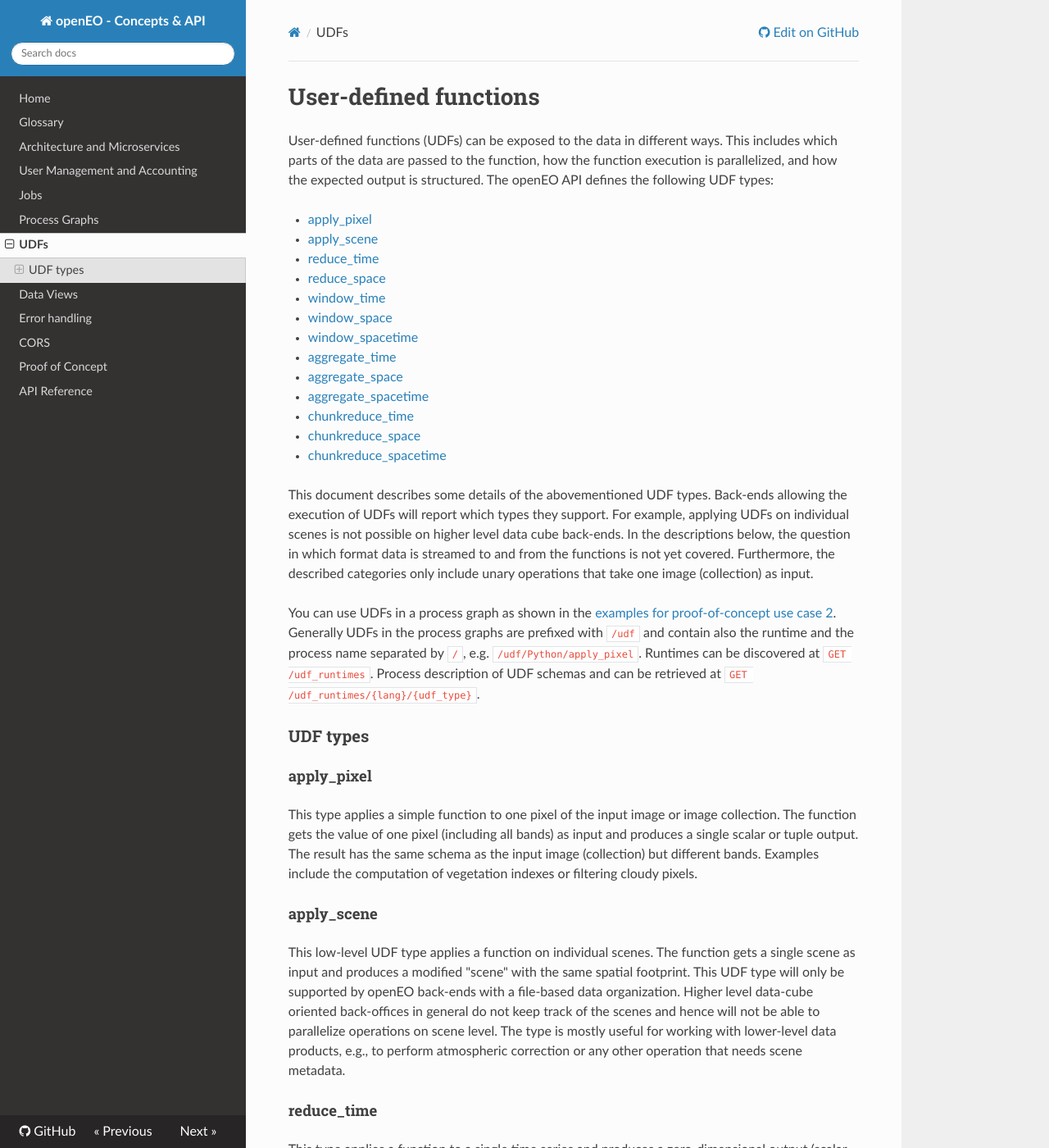
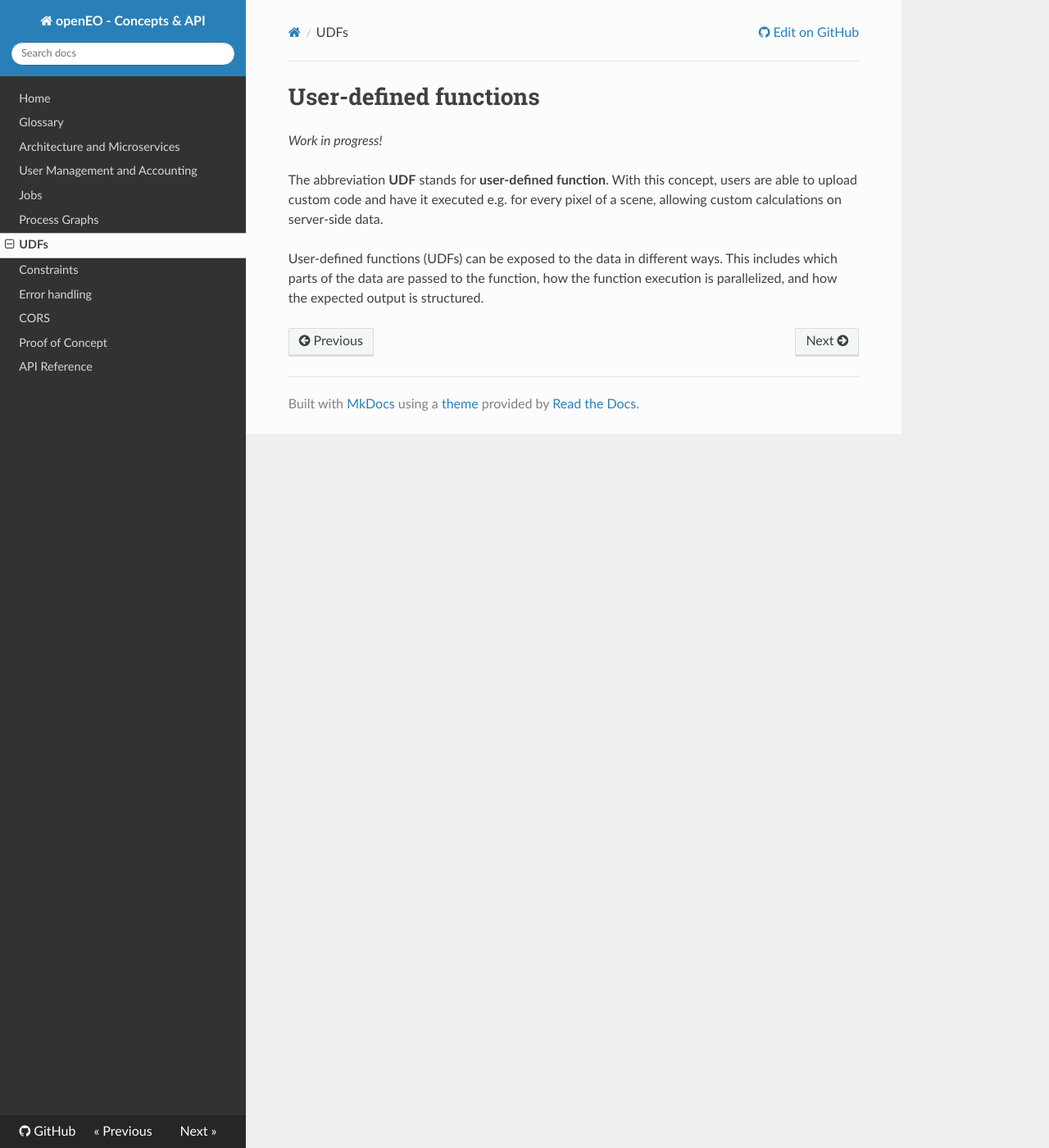
Before and after one commit to Open-EO/openeo-api, an MkDocs documentation site: the page built from docs/docs/udfs.md, in a window 1280 px wide and 1400 px high. Shown: the whole window at 82% size. Built offline with MkDocs 1.6.1, drawn with Linux system fonts in a browser that asks for light colours; nearby versions of some CDN libraries; old or Windows-style settings are respelled for this version of MkDocs; some of the changed text lies outside the part shown.

Commit message:
Solved #4 and improvements to constraints and crs.

```diff
--- a/docs/docs/udfs.md
+++ b/docs/docs/udfs.md
@@ -1,62 +1,7 @@
 # User-defined functions
 
-User-defined functions (UDFs) can be exposed to the data in different ways. This includes which parts of the data are passed to the function, how the function execution is parallelized, and how the expected output is structured. The openEO API defines the following UDF types:
+_Work in progress!_
 
-- [apply_pixel](#apply_pixel)
-- [apply_scene](#apply_scene)
-- [reduce_time](#reduce_time)
-- [reduce_space](#reduce_space)
-- [window_time](#window_time)
-- [window_space](#window_space)
-- [window_spacetime](#window_spacetime)
-- [aggregate_time](#aggregate_time)
-- [aggregate_space](#aggregate_space)
-- [aggregate_spacetime](#aggregate_spacetime)
-- [chunkreduce_time](#chunkreduce_time)
-- [chunkreduce_space](#chunkreduce_space)
-- [chunkreduce_spacetime](#chunkreduce_spacetime)
+The abbreviation **UDF** stands for **user-defined function**. With this concept, users are able to upload custom code and have it executed e.g. for every pixel of a scene, allowing custom calculations on server-side data.
 
-
-This document describes some details of the abovementioned UDF types. Back-ends allowing the execution of UDFs will report which types they support. For example, applying UDFs on individual scenes is not possible on higher level data cube back-ends. In the descriptions below, the question in which format data is streamed to and from the functions is not yet covered. Furthermore, the described categories only include unary operations that take one image (collection) as input.
-
-You can use UDFs in a process graph as shown in the [examples for proof-of-concept use case 2](poc.md#use-case-2). Generally UDFs in the process graphs are prefixed with `/udf` and contain also the runtime and the process name separated by `/`, e.g. `/udf/Python/apply_pixel`. Runtimes can be discovered at `GET /udf_runtimes`. Process description of UDF schemas and can be retrieved at `GET /udf_runtimes/{lang}/{udf_type}`.
-
-
-### UDF types
-
-#### apply_pixel
-This type applies a simple function to one pixel of the input image or image collection. The function gets the value of one pixel (including all bands) as input and produces a single scalar or tuple output. The result has the same schema as the input image (collection) but different bands. Examples include the computation of vegetation indexes or filtering cloudy pixels.
-
-#### apply_scene
-This low-level UDF type applies a function on individual scenes.  The function gets a single scene as input and produces a modified "scene" with the same spatial footprint. This UDF type will only be supported by openEO back-ends with a file-based data organization. Higher level data-cube oriented back-offices in general do not keep track of the scenes and hence will not be able to parallelize operations on scene level. The type is mostly useful for working with lower-level data products, e.g., to perform atmospheric correction or any other operation that needs scene metadata.
-
-#### reduce_time
-This type applies a function to a single time series and produces a zero-dimensional output (scalar or tuple). Notice that the `view` parameter for openEO processes affects the resolution and window of the time series provided as input to UDFs of this type.
-
-#### reduce_space
-This type applies a function to a temporal snapshot of the data and produces a single value or multiband tuple per snapshot. The result is a time series.
-
-#### window_time
-The provided UDF is called for each pixel and will receive values from pixels within a temporal neighborhood of specified size around that pixel. Neighboring values can be used to derive a new value of the center pixel, which can be a single scalar value or a (multiband) tuple. Windows at boundary regions should be filled with NA values.
-
-#### window_space
-The provided UDF is called for each pixel and will receive values from pixels within a spatial neighborhood of specified size around that pixel. Neighboring values can be used to derive a new value of the center pixel, which can be a single scalar value or a (multiband) tuple. Windows at boundary regions should be filled with NA values.
-
-#### window_spacetime
-Similar to `window_time` and `window_space`, this type derives a new value for the central pixel of a spatiotemporal window of specified size. The provided function receives a (multispectral) spacetime array as input and produces a single value (either scalar or multispectral) as output. The result has the same number of pixels as the input dataset. Windows at boundary regions should be filled with NA values.
-
-#### aggregate_time
-Similar to `reduce_time` this type applies the given UDF independently on pixel time series of the input data but produces a new time series with different temporal resolution. `reduce_time` can be seen as a special case of `aggregate_time` where the temporal dimension is dropped.
-Examples of this UDF type include the generation of monthly aggregates from 16 day data.  The result has the same spatial resolution.
-
-#### aggregate_space
-Similar to `aggregate_time`, this type applies the provided function on temporal snapshots of the data and generates an image with different spatial resolution. The result will have the same temporal resolution.
-
-#### chunkreduce_time
-Partitions the input data into equally sized temporal chunks and aggregates them to a single value or tuple. The function must return a single scalar or tuple (multiband) output. The result has the same spatial but a coarser temporal resolution.
-
-#### chunkreduce_space
-Similar to `chunkreduce_time`, this type applies the provided function on spatial chunks of the data and generates an aggregated value or tuple. to aggregate. The result will have the same temporal but a coarser spatial resolution. Examples of this type include the generation of image pyramids.
-
-#### chunkreduce_spacetime
-Similar to `chunkreduce_space` and `chunkreduce_time`, UDFs of this type receive spatiotemporal chunks such that the output has lower spatial and lower temporal resolution.
+User-defined functions (UDFs) can be exposed to the data in different ways. This includes which parts of the data are passed to the function, how the function execution is parallelized, and how the expected output is structured.
--- a/docs/mkdocs.yml
+++ b/docs/mkdocs.yml
@@ -7,7 +7,7 @@
   - Jobs: jobs.md
   - Process Graphs: processgraphs.md
   - UDFs: udfs.md
-  - Data Views: views.md
+  - Constraints: views.md
   - Error handling: errors.md
   - CORS: cors.md
   - Proof of Concept: poc.md
```
Also changed, not shown: docs/docs/glossary.md (+5 -5 lines), docs/docs/views.md (+20 -21 lines), openapi.json.
